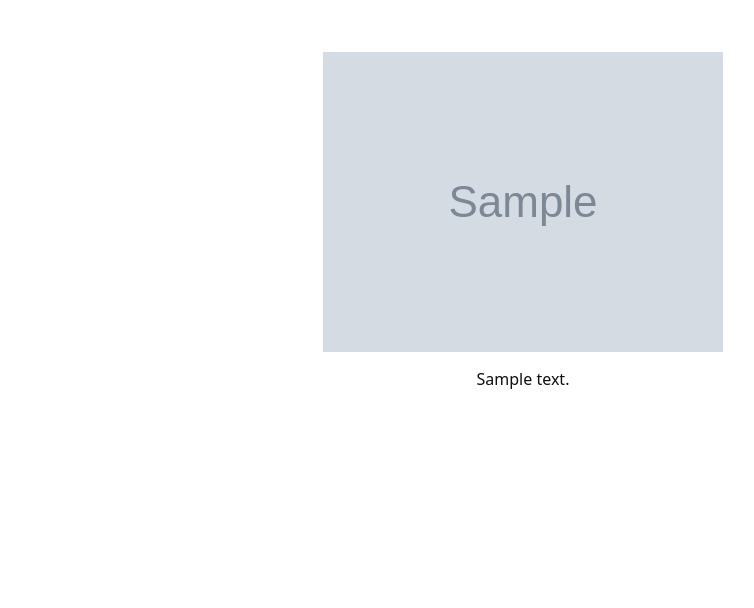
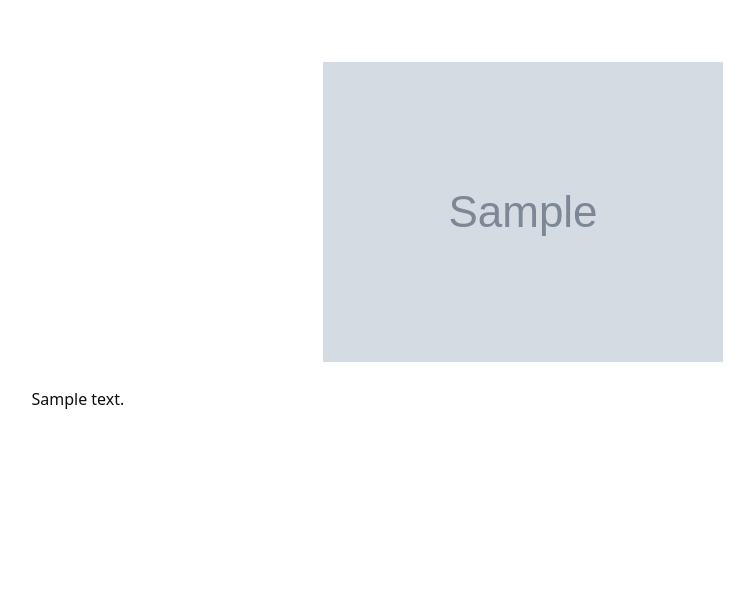
Before and after one commit to TransHistoria/TransHistoria, a Django app: template templates/node.html in a window 1280 px wide. Shown: the part 68-676 px from the top of the page, without its empty margins (117-871 px from the left). Run offline with Django 5.2, Linux system fonts and the light colour scheme; the template is opened without the code that fills it: most values are stand-ins (such as "Sample title", 1, 10 or a date in 2020); grey boxes marked "Sample" are stand-in pictures; data that the repository does not hold is empty; some libraries are stand-ins or nearby versions.

Commit message:
adjust node page style

```diff
--- a/templates/node.html
+++ b/templates/node.html
@@ -19,11 +19,20 @@
         flex-direction: column;
         align-items: center
     }
+
+    .details p {
+        width: 100%;
+    }
+
+    .details img {
+        margin: 10px 0;
+    }
+
 </style>
 {% endblock %}
 
 {% block main %}
-<div class="details">
+<div class="details martor-preview">
     {% if node.cover %}
         <img src="/media/{{ node.cover }}" alt="{{ node.title }}" class="cover">
     {% endif %}
@@ -34,4 +43,15 @@
         <p>{{ node.con }}</p>
     {% endif %}
 </div>
+<script>
+    document.addEventListener("DOMContentLoaded", function () {
+        const img = document.querySelectorAll('p img')
+        img.forEach(
+            function (img) {
+                const p = img.parentNode
+                p.style.display = 'contents';
+            }
+        )
+    })
+</script>
 {% endblock %}
```
